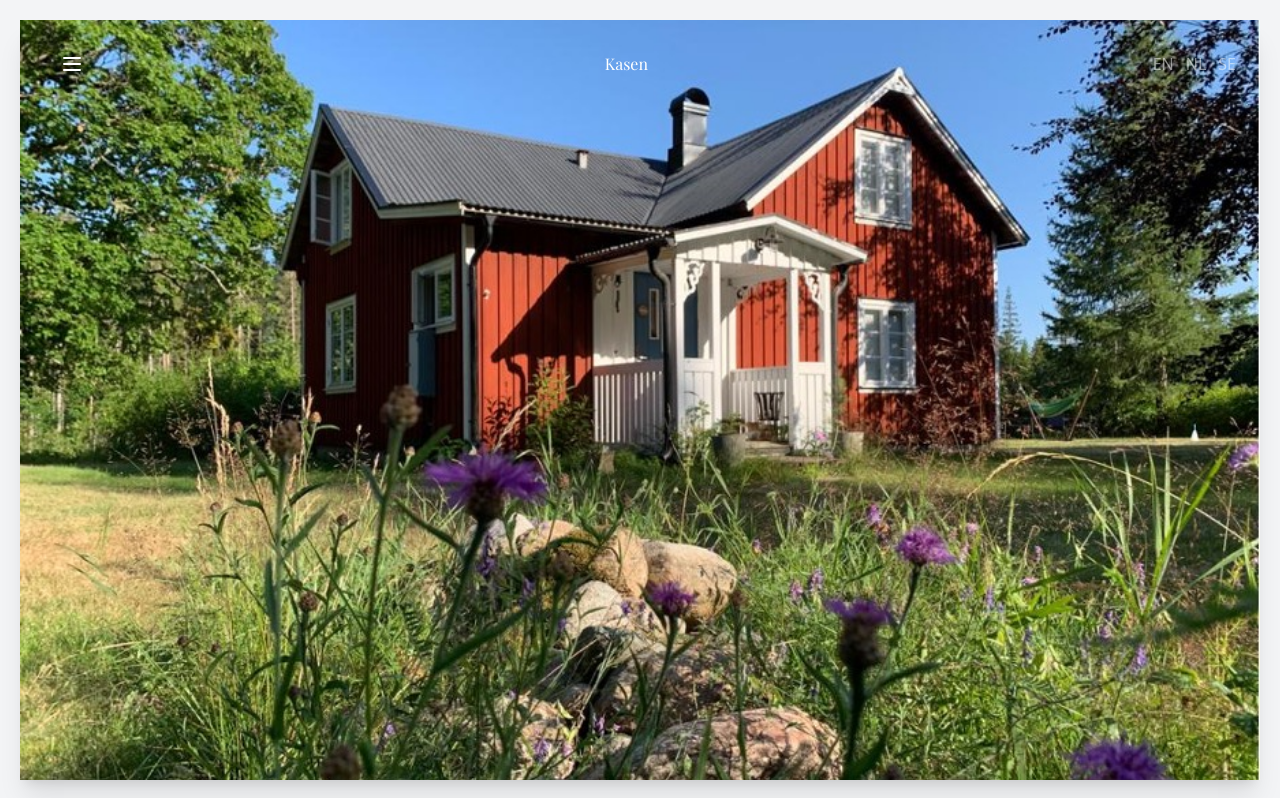
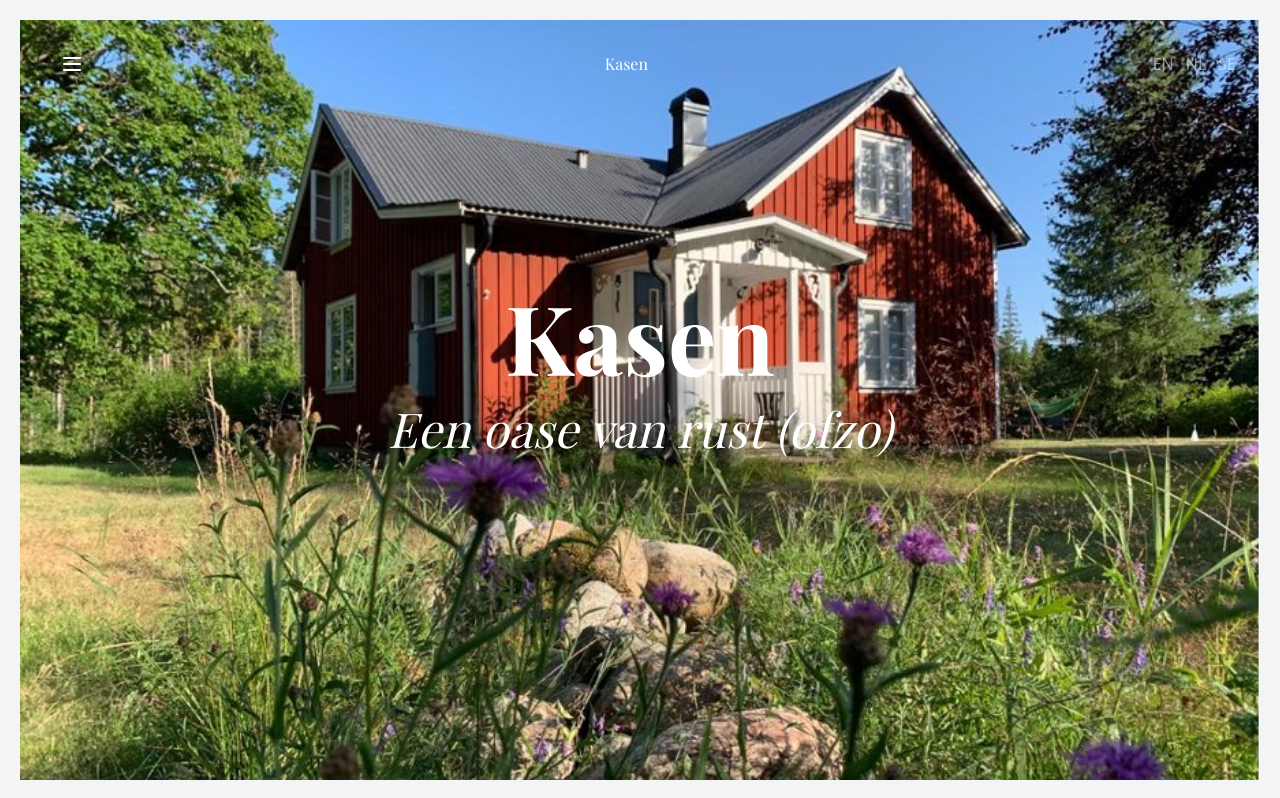
Before and after one commit to nielsrowinbik/kasen, a Next.js app: page / in a window 1280 px wide. Shown: the top 798 px of the page. Built offline with nearby package versions, Linux system fonts and the light colour scheme; a web font is replaced by a local one.

Commit message:
Improve HeroSection

```diff
--- a/components/HeroSection.tsx
+++ b/components/HeroSection.tsx
@@ -1,8 +1,6 @@
 import cn from 'classnames';
 import NextImage from 'next/image';
 import type { ReactNode } from 'react';
-
-import BaseSection from './BaseSection';
 
 type Props = {
   children?: ReactNode;
@@ -10,27 +8,51 @@ type Props = {
 };
 
 const Section = ({ children }) => (
-  <BaseSection className="sm:mt-5 h-screen sm:h-[calc(100vh-2.5rem)]">
+  <section className="sm:m-5 h-screen sm:h-[calc(100vh-2.5rem)] relative ">
     {children}
-  </BaseSection>
+  </section>
 );
 
 const Img = ({ src }) => (
-  <div className="h-full bg-blue-100 flex-auto relative">
   <NextImage
     layout="fill"
     objectFit="cover"
     objectPosition="center"
     src={src}
   />
+);
+
+const Content = ({ children, className }: Props) => (
+  <div
+    className={cn(
+      'absolute inset-0 flex items-center justify-center',
+      className
+    )}
+  >
+    <div className="prose prose-headings:font-playfair !prose-invert">
+      {children}
+    </div>
   </div>
 );
 
+const Header = ({ children, className }: Props) => (
+  <header className={cn('text-center', className)}>{children}</header>
+);
+
 const Title = ({ children, className }: Props) => (
-  <h2 className={cn('text-5xl font-bold mb-5 mt-0', className)}>{children}</h2>
+  <h2 className={cn('text-8xl font-bold mb-5 mt-0', className)}>{children}</h2>
+);
+
+const Subtitle = ({ children, className }: Props) => (
+  <p className={cn('text-5xl mt-0 font-playfair italic text-white', className)}>
+    {children}
+  </p>
 );
 
 export default Object.assign(Section, {
-  ...BaseSection,
   Img,
+  Content,
+  Header,
+  Title,
+  Subtitle,
 });
--- a/pages/index.tsx
+++ b/pages/index.tsx
@@ -9,6 +9,14 @@ const IndexPage = () => {
       <StickyNavigation />
       <HeroSection>
         <HeroSection.Img src="/assets/images/kasen_buiten_1.jpg" />
+        <HeroSection.Content>
+          <HeroSection.Header>
+            <HeroSection.Title>Kasen</HeroSection.Title>
+            <HeroSection.Subtitle>
+              Een oase van rust (ofzo)
+            </HeroSection.Subtitle>
+          </HeroSection.Header>
+        </HeroSection.Content>
       </HeroSection>
       <ImageSection>
         <ImageSection.Img src="/assets/images/kasen_buiten_4.jpg" />
```
Lines whose indentation alone changed are shown as unchanged.
